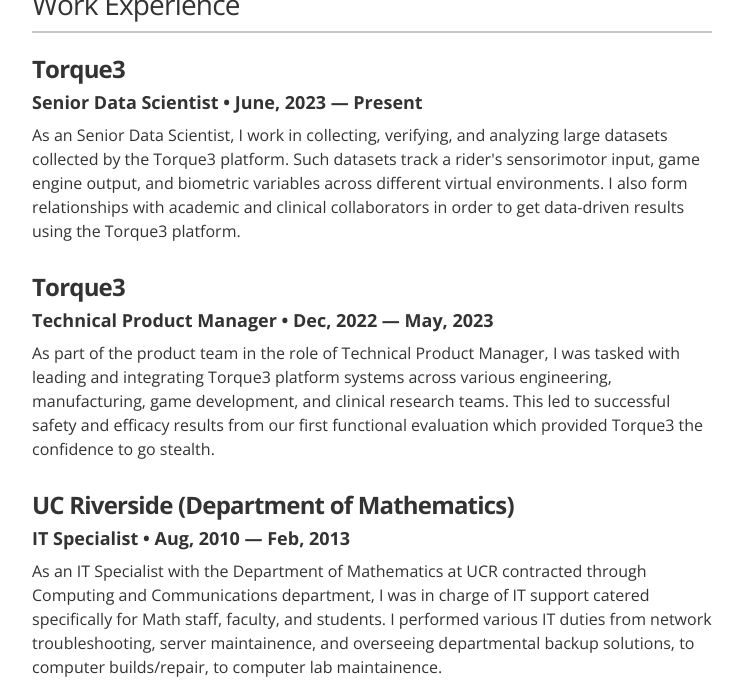
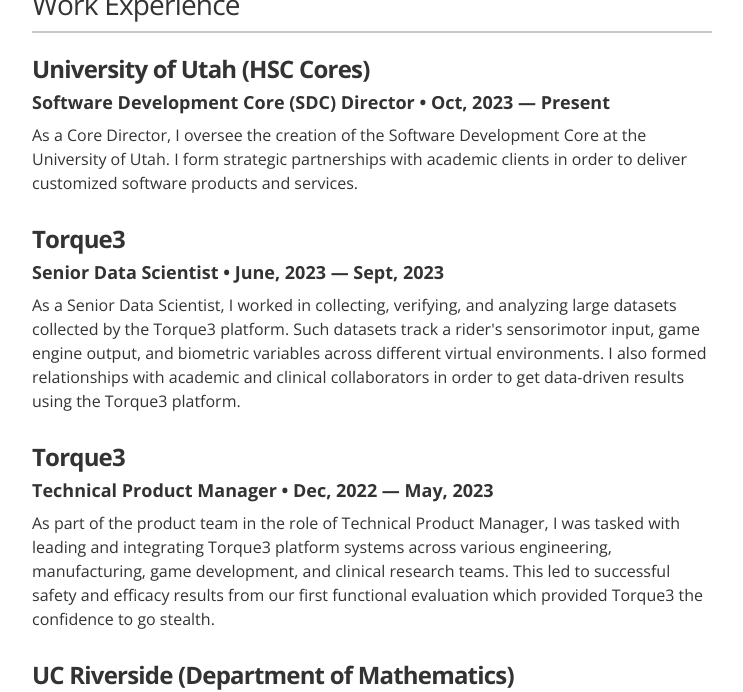
Before and after one commit to andsinpants/andsinpants.github.io, a Jekyll site: the page built from index.html, in a window 1280 px wide and 900 px high, scrolled down 766 px, cut to the strip 208-900 px from the top of the window. Shown: the whole strip, without its empty margins (268-1011 px from the left). Built offline with Jekyll 4.4.1, drawn with Linux system fonts in a browser that asks for light colours.

Commit message:
Update experience.yml

```diff
--- a/_data/experience.yml
+++ b/_data/experience.yml
@@ -1,8 +1,13 @@
 # Jobs
+- company: University of Utah (HSC Cores)
+  position: Software Development Core (SDC) Director
+  duration: Oct, 2023 &mdash; Present
+  summary: "As a Core Director, I oversee the creation of the Software Development Core at the University of Utah. I form strategic partnerships with academic clients in order to deliver customized software products and services."
+
 - company: Torque3
   position: Senior Data Scientist
-  duration: June, 2023 &mdash; Present
-  summary: "As an Senior Data Scientist, I work in collecting, verifying, and analyzing large datasets collected by the Torque3 platform. Such datasets track a rider's sensorimotor input, game engine output, and biometric variables across different virtual environments. I also form relationships with academic and clinical collaborators in order to get data-driven results using the Torque3 platform."
+  duration: June, 2023 &mdash; Sept, 2023
+  summary: "As a Senior Data Scientist, I worked in collecting, verifying, and analyzing large datasets collected by the Torque3 platform. Such datasets track a rider's sensorimotor input, game engine output, and biometric variables across different virtual environments. I also formed relationships with academic and clinical collaborators in order to get data-driven results using the Torque3 platform."
 
 - company: Torque3
   position: Technical Product Manager
```
